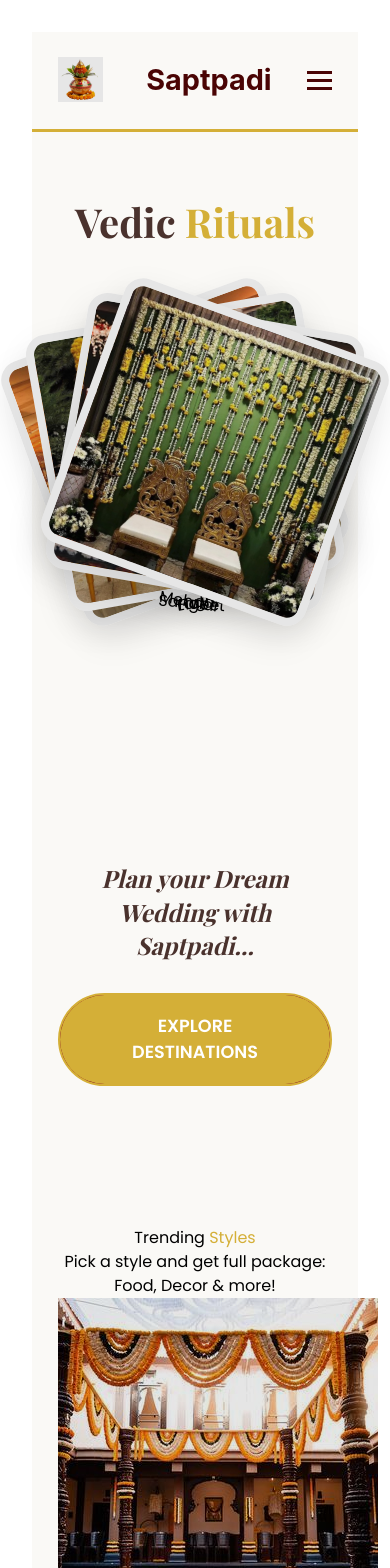
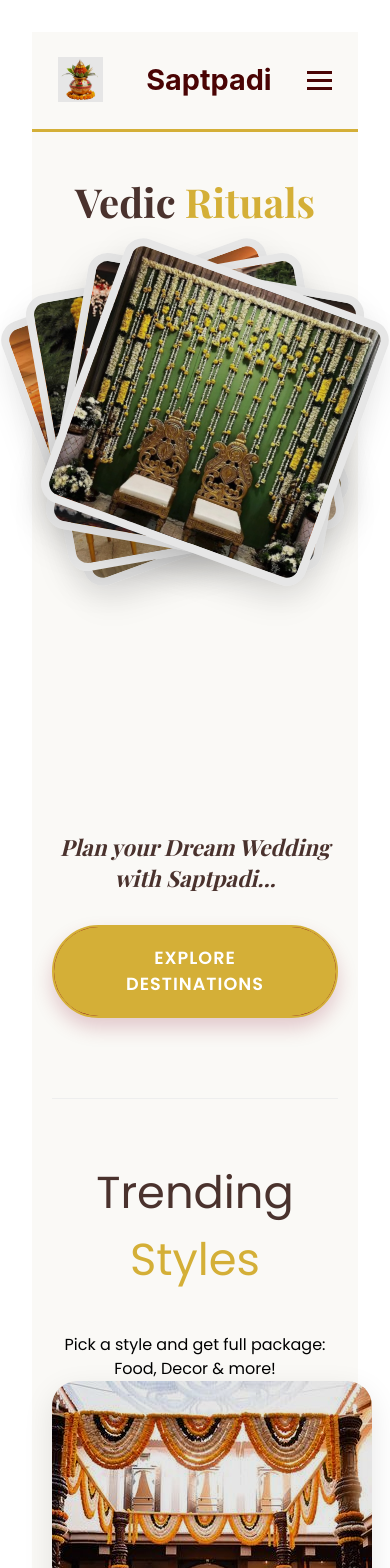
Before and after one commit to Saee1410/saptpadiFRONTEND, a React (Vite) app: page / in a window 390 px wide. Shown: the top 1568 px of the page. Built offline with nearby package versions, Linux system fonts and the light colour scheme; a web font is replaced by a local one.

Commit message:
add redis url link

```diff
--- a/src/pages/Home.css
+++ b/src/pages/Home.css
@@ -8,25 +8,22 @@
 
 .title {
     font-size: 3.5rem;
-    color: #800020;
+    color: #800020; /* Royal Maroon */
     font-family: 'Playfair Display', serif;
     margin-bottom: 40px;
-    text-align: center;
 }
 
 .gold { color: #D4AF37; }
 
-/*
-   हे महत्त्वाचे आहे:
-   Default (Laptop/Desktop साठी): Row layout
-*/
+/* Hero Content Layout (Image + Text) */
+/* हा मुख्य भाग आहे जिथे बदल केला आहे */
 .main-content-row {
     display: flex;
-    flex-direction: row;      /* लॅपटॉपवर एका शेजारी एक */
-    align-items: center;
-    justify-content: space-around; /* इमेज आणि टेक्स्टमध्ये जागा ठेवण्यासाठी */
-    gap: 40px;
-    margin-top: 60px;
+    flex-direction: column; /* इमेज वर आणि मजकूर खाली येण्यासाठी */
+    align-items: center;    /* सेंटरला अलाईन करण्यासाठी */
+    justify-content: center;
+    gap: 60px;              /* इमेज आणि मजकूर यांच्यातील सुरक्षित अंतर */
+    margin-top: 40px;
     width: 100%;
 }
 
@@ -34,7 +31,7 @@
 .img-container {
     position: relative;
     width: 400px;
-    height: 400px;
+    height: 400px; /* ही उंची महत्त्वाची आहे, यामुळे मजकूर खाली ढकलला जातो */
     flex-shrink: 0;
 }
 
@@ -54,23 +51,42 @@
     box-shadow: 0 15px 35px rgba(0,0,0,0.1);
 }
 
-/* Info Side (Right side on laptop) */
+.label {
+    position: absolute;
+    bottom: 20px;
+    left: 50%;
+    transform: translateX(-50%);
+    background: rgba(128, 0, 32, 0.9);
+    color: white;
+    padding: 8px 20px;
+    border-radius: 30px;
+    font-size: 0.9rem;
+    opacity: 0;
+    transition: 0.3s;
+}
+
+.card-wrapper:hover .label { opacity: 1; }
+
+/* Info Side - इथले सर्व Negative Margins काढले आहेत */
 .info-side {
-    flex: 1;
     display: flex;
     flex-direction: column;
-    align-items: flex-start; /* लॅपटॉपवर मजकूर डावीकडे अलाईन */
-    text-align: left;
-    max-width: 500px;
+    align-items: center;
+    justify-content: center;
+    text-align: center;
+    width: 100%;
+    margin-top: 20px;
 }
 
 .info-text {
-    font-size: 2rem;
+    font-size: 1.8rem;
     color: #4a322d;
     font-family: 'Playfair Display', serif;
     font-style: italic;
     line-height: 1.4;
-    margin-bottom: 30px;
+    max-width: 600px;
+    margin-bottom: 30px; /* बटनपासूनचे अंतर */
+    /* सर्व negative margins काढून टाकले */
 }
 
 .destination-btn {
@@ -82,47 +98,88 @@
     font-size: 1.1rem;
     font-weight: bold;
     text-transform: uppercase;
+    letter-spacing: 1px;
     cursor: pointer;
+    box-shadow: 0 10px 20px rgba(128, 0, 32, 0.2);
     transition: 0.3s;
+    position: relative;
+    z-index: 10;
 }
 
-/*
-   Responsive: मोबाईलसाठी (Max-width: 768px)
-*/
-@media (max-width: 768px) {
-    .main-content-row {
-        flex-direction: column; /* मोबाईलवर एका खाली एक */
-        text-align: center;
-        gap: 50px;
-    }
-
-    .img-container {
-        width: 280px;  /* मोबाईलवर इमेज लहान */
-        height: 280px;
-        margin-bottom: 20px;
-    }
-
-    .info-side {
-        align-items: center; /* मोबाईलवर मजकूर सेंटरला */
-        text-align: center;
-    }
-
-    .info-text {
-        font-size: 1.5rem;
-    }
-
-    .title {
-        font-size: 2.2rem;
-    }
+.destination-btn:hover {
+    background-color: #D4AF37;
+    color: #800020;
 }
 
-/* Trending Section (जसा आहे तसा) */
-.trending-section { margin-top: 80px; padding-top: 60px; }
+/* Trending Styles Section (No Changes) */
+.trending-section {
+    margin-top: 80px;
+    border-top: 1px solid #eee;
+    padding-top: 60px;
+}
+
+.section-title {
+    font-size: 2.8rem;
+    color: #4a322d;
+    text-align: center;
+    margin-bottom: 40px;
+}
+
 .trending-grid {
     display: grid;
     grid-template-columns: repeat(auto-fit, minmax(320px, 1fr));
     gap: 30px;
 }
-.theme-card { height: 450px; border-radius: 25px; position: relative; }
-.theme-img { width: 100%; height: 400px; object-fit: cover; }
-.theme-overlay { position: absolute; bottom: 0; width: 100%; padding: 30px; background: linear-gradient(transparent, rgba(0,0,0,0.85)); color: white; }
+
+.theme-card {
+    height: 450px;
+    border-radius: 25px;
+    overflow: hidden;
+    position: relative;
+    box-shadow: 0 10px 30px rgba(0,0,0,0.1);
+    cursor: pointer;
+}
+
+.theme-img {
+    width: 100%;
+    height: 400px;
+    object-fit: cover;
+}
+
+.theme-overlay {
+    position: absolute;
+    bottom: 0;
+    width: 100%;
+    padding: 30px;
+    background: linear-gradient(transparent, rgba(0,0,0,0.85));
+    color: white;
+    opacity: 0;
+    transition: 0.3s;
+}
+
+.theme-card:hover .theme-overlay {
+    opacity: 1;
+}
+
+.theme-overlay h3 { color: #D4AF37; font-size: 1.5rem; }
+
+.book-now-btn {
+    margin-top: 15px;
+    padding: 10px 24px;
+    background-color: #b45309;
+    color: white;
+    border: none;
+    border-radius: 50px;
+    font-weight: 700;
+    text-transform: uppercase;
+    cursor: pointer;
+    transition: all 0.3s ease;
+}
+
+/* Responsive Styles */
+@media (max-width: 768px) {
+    .container { padding: 40px 20px; }
+    .title { font-size: 2.2rem; text-align: center; }
+    .img-container { width: 280px; height: 280px; }
+    .info-text { font-size: 1.4rem; }
+}
```
